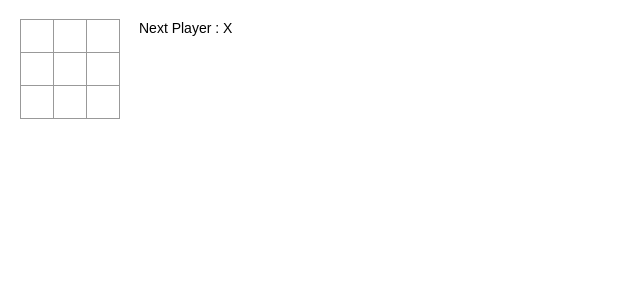
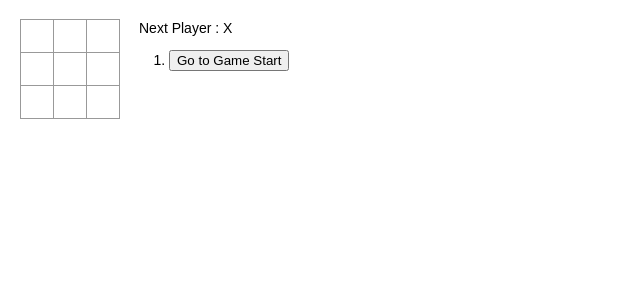
Before and after one commit to duckhee/ticktactoe-app, a React (Create React App) app: page / in a window 1280 px wide. Shown: the top 300 px of the page, without its empty margins (0-640 px from the left). Built offline with nearby package versions, Linux system fonts and the light colour scheme.

Commit message:
feat: history functiona dd

```diff
--- a/src/App.js
+++ b/src/App.js
@@ -49,6 +49,18 @@ function App() {
     // 승자에 대한 계산 값
     const winner = calculateWinner(currentState.squares);
 
+    // 이전 값으로 돌리기 위한 함수 선언
+    const moves = history.map((step, index) => {
+        const desc = index ? `Go to move #${index}` : `Go to Game Start`;
+        return (
+            <li key={index}>
+                <button>
+                    {desc}
+                </button>
+            </li>
+        )
+    });
+
     let status;
     if (winner !== null) {
         status = `Winner ${winner}`;
@@ -63,6 +75,9 @@ function App() {
             </div>
             <div className={"game-info"}>
                 <div className={"status"}>{status}</div>
+                <ol>
+                    {moves}
+                </ol>
             </div>
         </div>
     );
```
